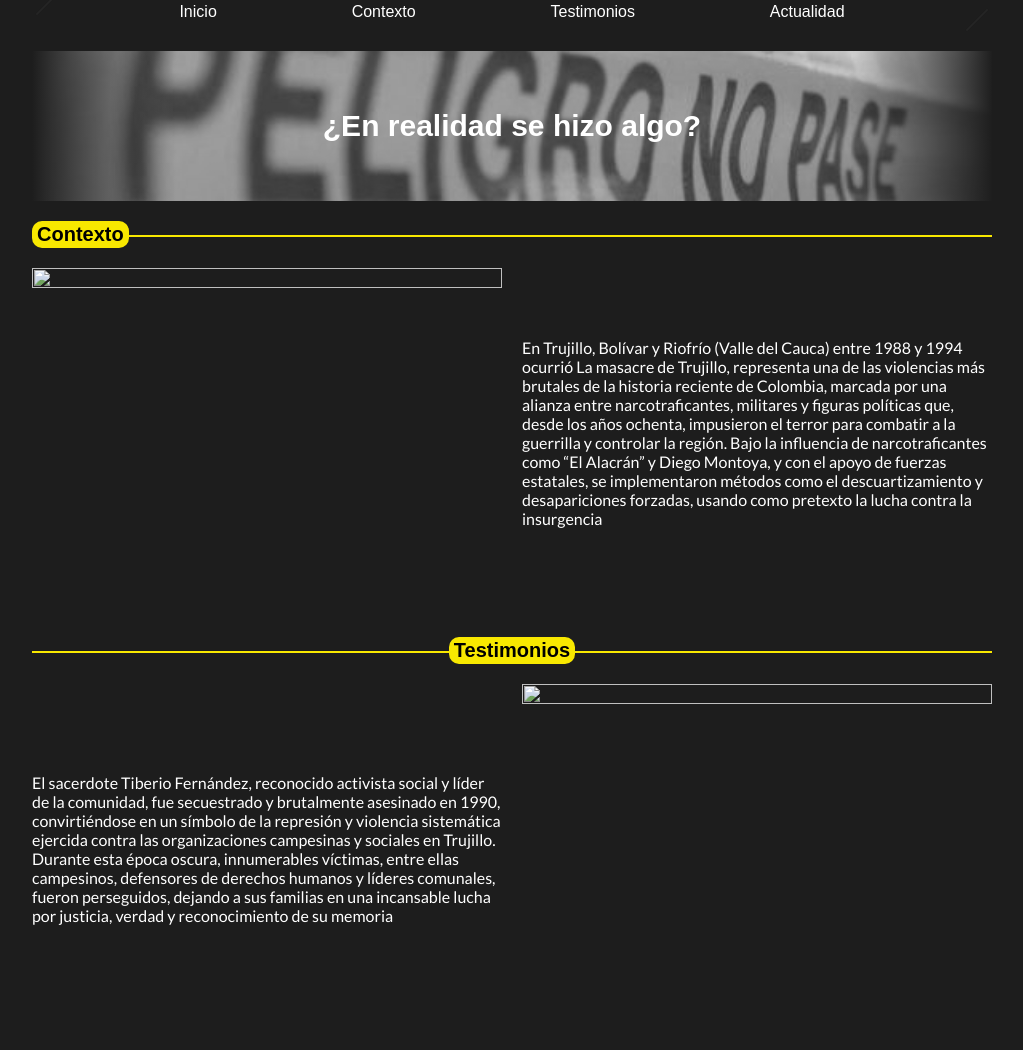
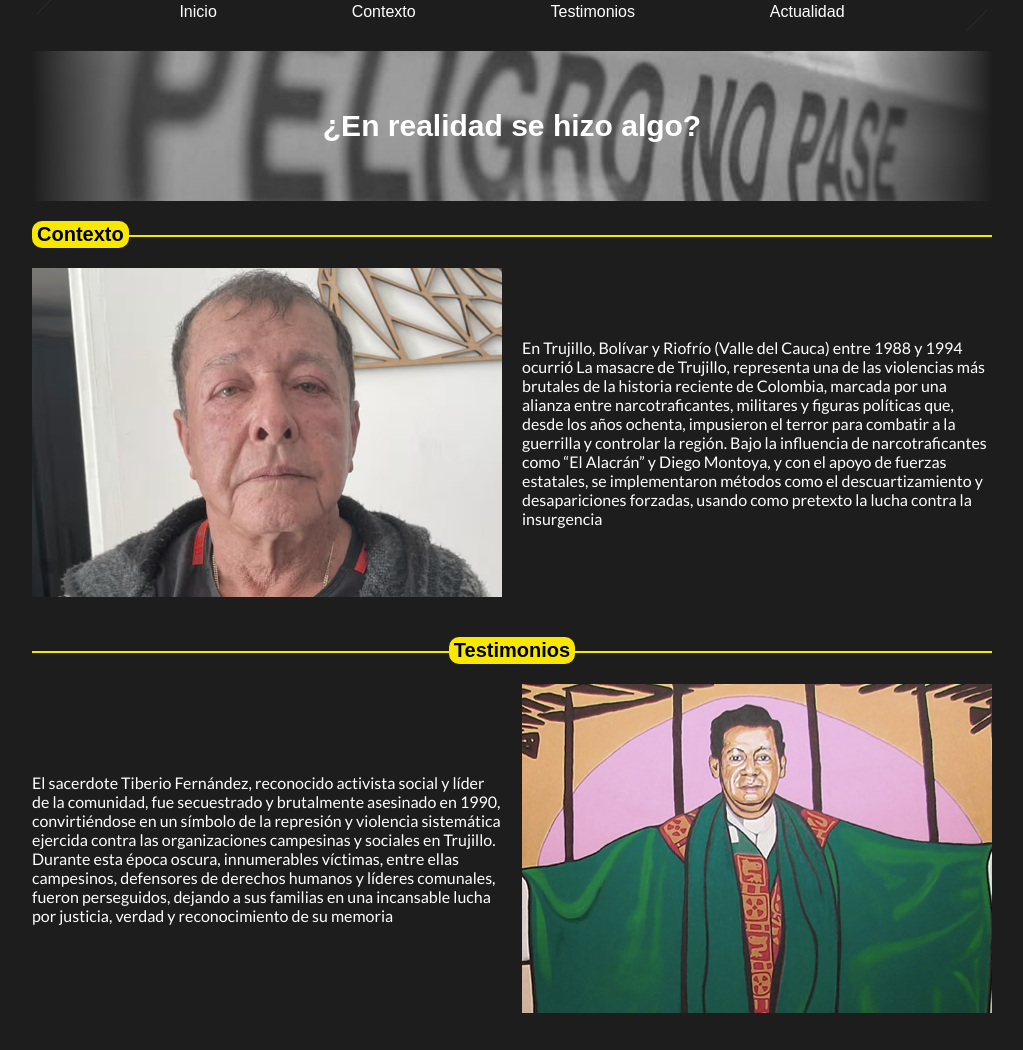
Before and after one commit to kiyoLite/Trujillo-valle-s-History, a plain HTML site: page index.html in a window 1280 px wide. Shown: the part 27-1077 px from the top of the page, without its empty margins (128-1151 px from the left). Drawn offline with Linux system fonts and the light colour scheme; the site is published under a folder, as on GitHub Pages, so addresses that start at the root find nothing.

Commit message:
[change] path image , removing '/' from start path

```diff
--- a/index.html
+++ b/index.html
@@ -43,7 +43,7 @@
                     pretexto la lucha contra la insurgencia
                 </p>
 
-                <img src="/images/alacran.jpg" alt="" class="noResize" loading="lazy">
+                <img src="images/alacran.jpg" alt="" class="noResize" loading="lazy">
 
 
             </div>
@@ -61,7 +61,7 @@
                     comunales, fueron perseguidos, dejando a sus familias en una incansable lucha por justicia, verdad y
                     reconocimiento de su memoria
                 </p>
-                <img src="/images/padre.jpg" alt="" class="noResize" loading="lazy">
+                <img src="images/padre.jpg" alt="" class="noResize" loading="lazy">
             </div>
             <div id="Container4">
                 <p> Alba Mery Chilito: Una de las sobrevivientes y testigos, desempeñó un papel clave en la búsqueda de
```
